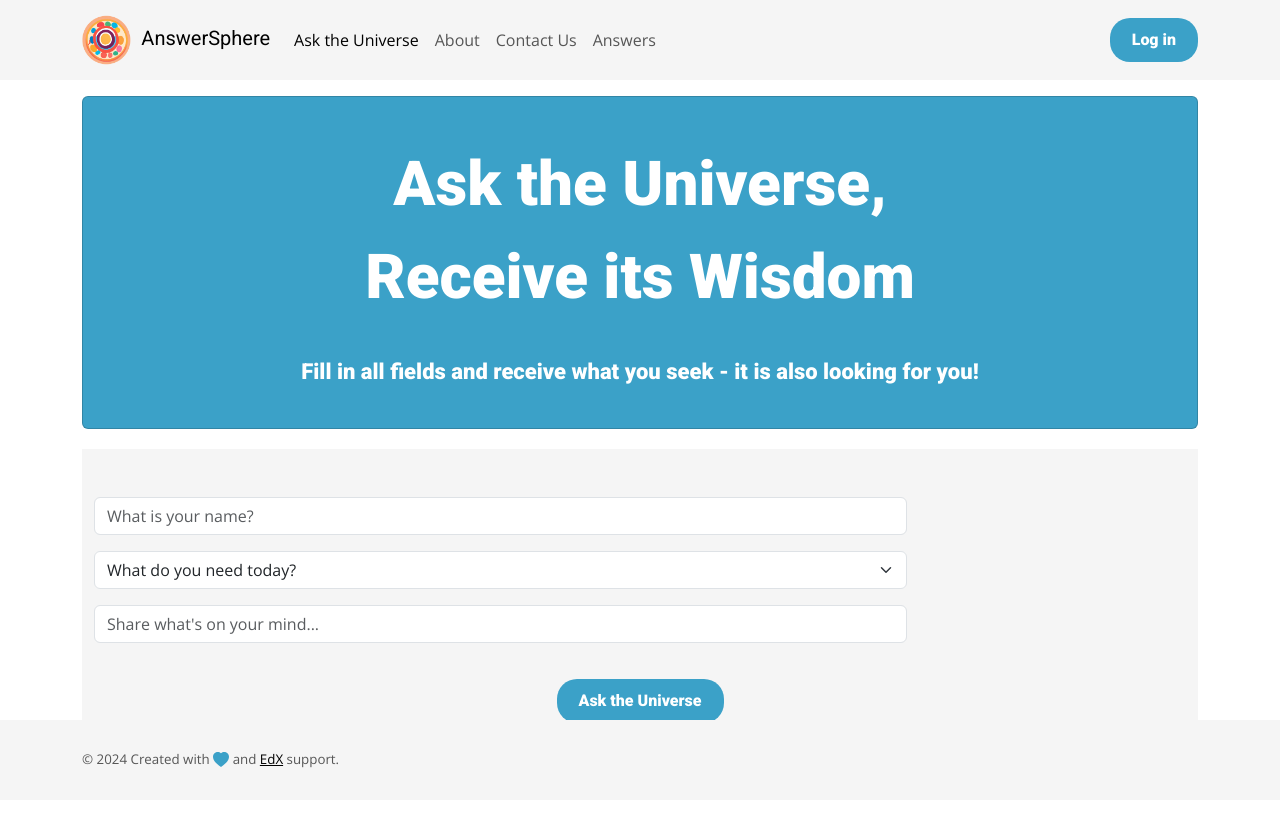
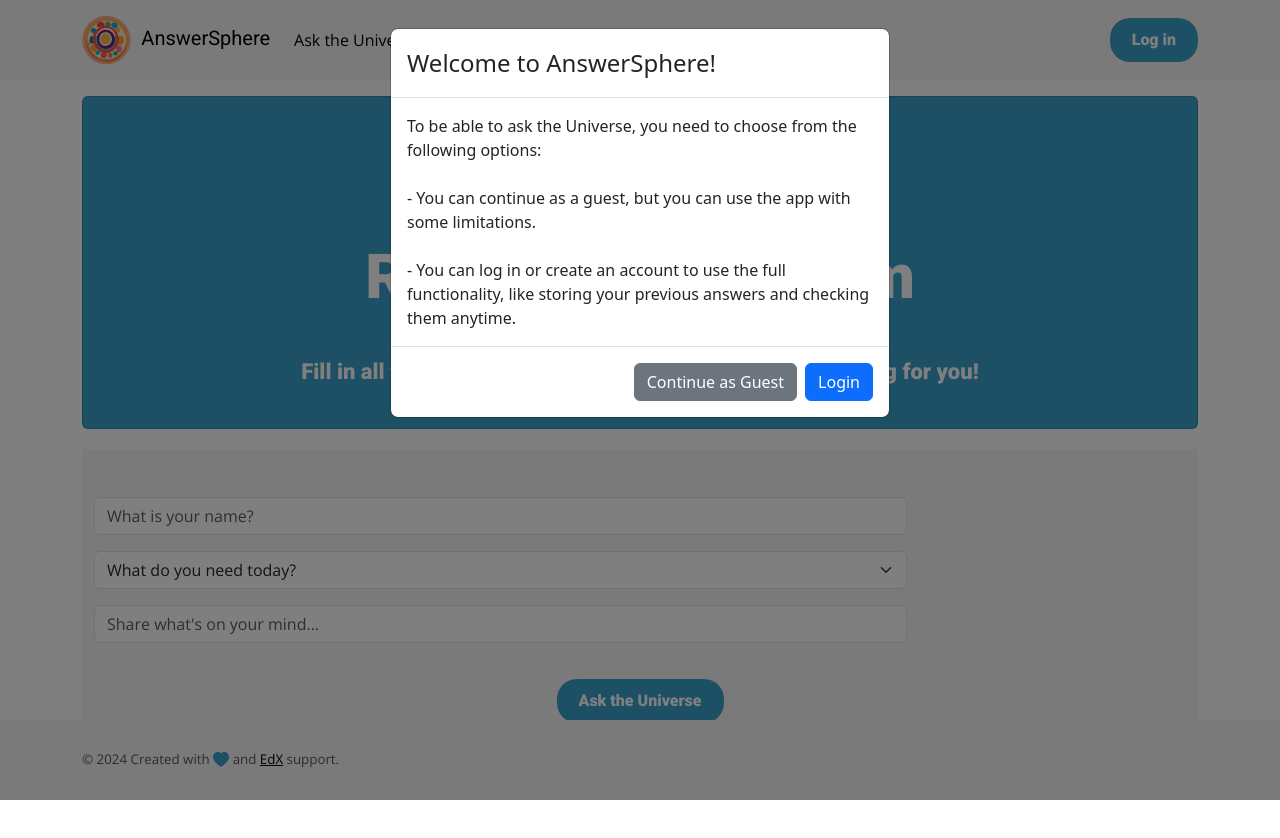
Before and after one commit to nyitrai87/answersphere, a React (Vite) app: page / in a window 1280 px wide. Shown: the top 838 px of the page. Built offline with nearby package versions, Linux system fonts and the light colour scheme; no server answers.

Commit message:
added modal on first visit

```diff
--- a/src/App.jsx
+++ b/src/App.jsx
@@ -1,8 +1,9 @@
-import { BrowserRouter as Router, Route, Routes } from "react-router-dom";
-import "./App.css";
+import { BrowserRouter as Router, Route, Routes, Link } from "react-router-dom";
 import "bootstrap/dist/css/bootstrap.min.css";
 import * as bootstrap from "bootstrap";
+import "./App.css";
 
+import LoginModal from "./components/LoginModal";
 import Header from "./components/Header";
 import Home from "./components/Home";
 import About from "./components/About";
@@ -14,7 +15,9 @@ import LogIn from "./components/LogIn";
 function App() {
   return (
     <>
+
       <Router>
+        <LoginModal />
         <Header />
         <Routes>
           <Route path="/" element={<Home />} />
--- /dev/null
+++ b/src/components/LoginModal/index.jsx
@@ -0,0 +1,53 @@
+import { useState, useEffect } from 'react';
+import { Modal, Button } from 'react-bootstrap';
+import { useNavigate } from 'react-router-dom';
+
+const LoginModal = () => {
+    const [show, setShow] = useState(false);
+    const navigate = useNavigate(); // Import the useNavigate hook
+
+    useEffect(() => {
+        const showModal = localStorage.getItem("showModal");
+        if (!showModal || showModal === "true") {
+            setShow(true);
+        }
+    }, []);
+
+    const handleClose = () => {
+        setShow(false);
+        localStorage.setItem("showModal", "false");
+    };
+
+    const handleContinueAsGuest = () => {
+        handleClose();
+    };
+
+    const handleLogin = () => {
+        handleClose();
+        localStorage.setItem("showModal", "false");
+        navigate('/login'); // Redirect to the login page
+    };
+
+    return (
+        <Modal show={show} onHide={handleClose} backdrop="static" keyboard={false}>
+            <Modal.Header closeButton={false}>
+                <Modal.Title>Welcome to AnswerSphere!</Modal.Title>
+            </Modal.Header>
+            <Modal.Body>
+                To be able to ask the Universe, you need to choose from the following options:<br /><br />
+                - You can continue as a guest, but you can use the app with some limitations.<br /><br />
+                - You can log in or create an account to use the full functionality, like storing your previous answers and checking them anytime.
+            </Modal.Body>
+            <Modal.Footer>
+                <Button variant="secondary" onClick={handleContinueAsGuest}>
+                    Continue as Guest
+                </Button>
+                <Button variant="primary" onClick={handleLogin}>
+                    Login
+                </Button>
+            </Modal.Footer>
+        </Modal>
+    );
+};
+
+export default LoginModal;
```
